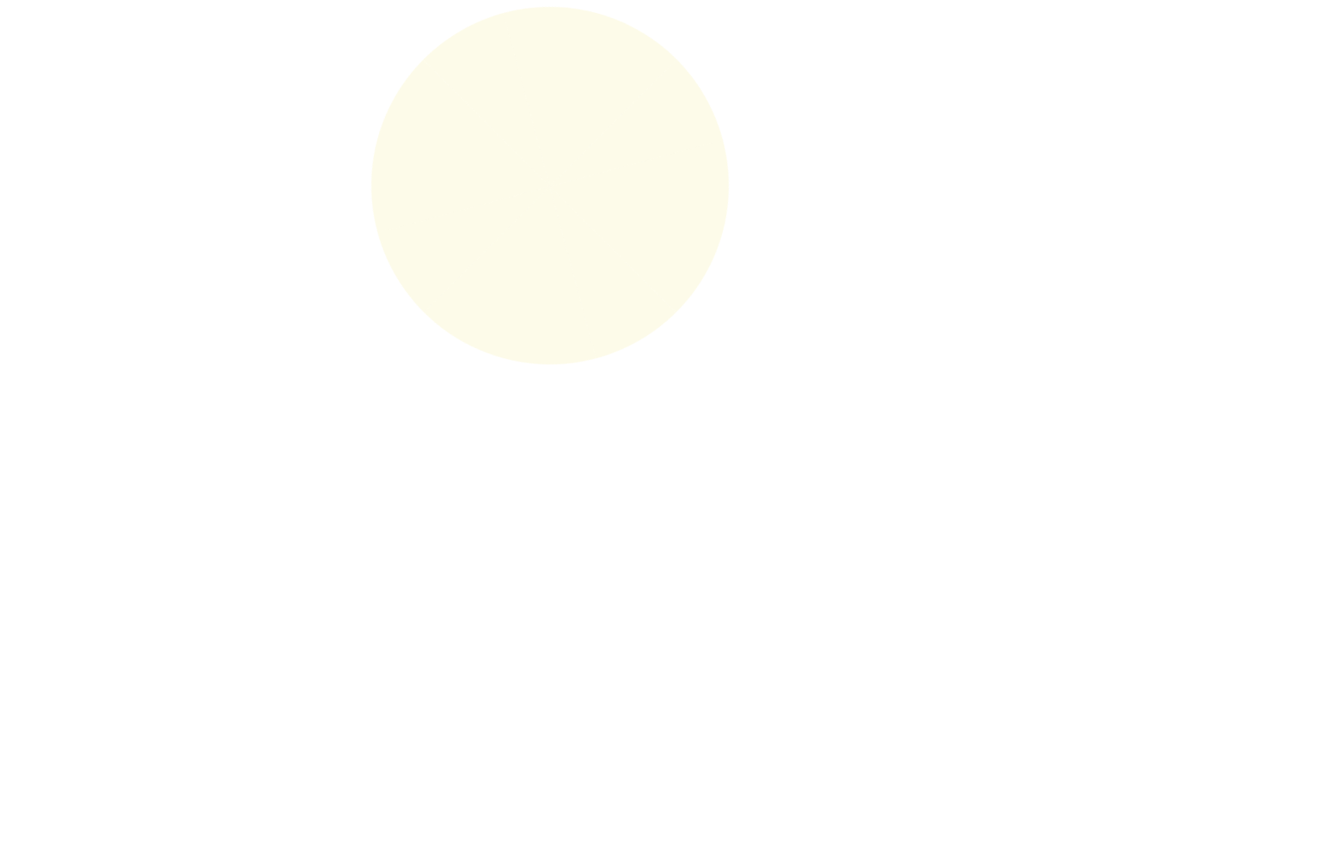
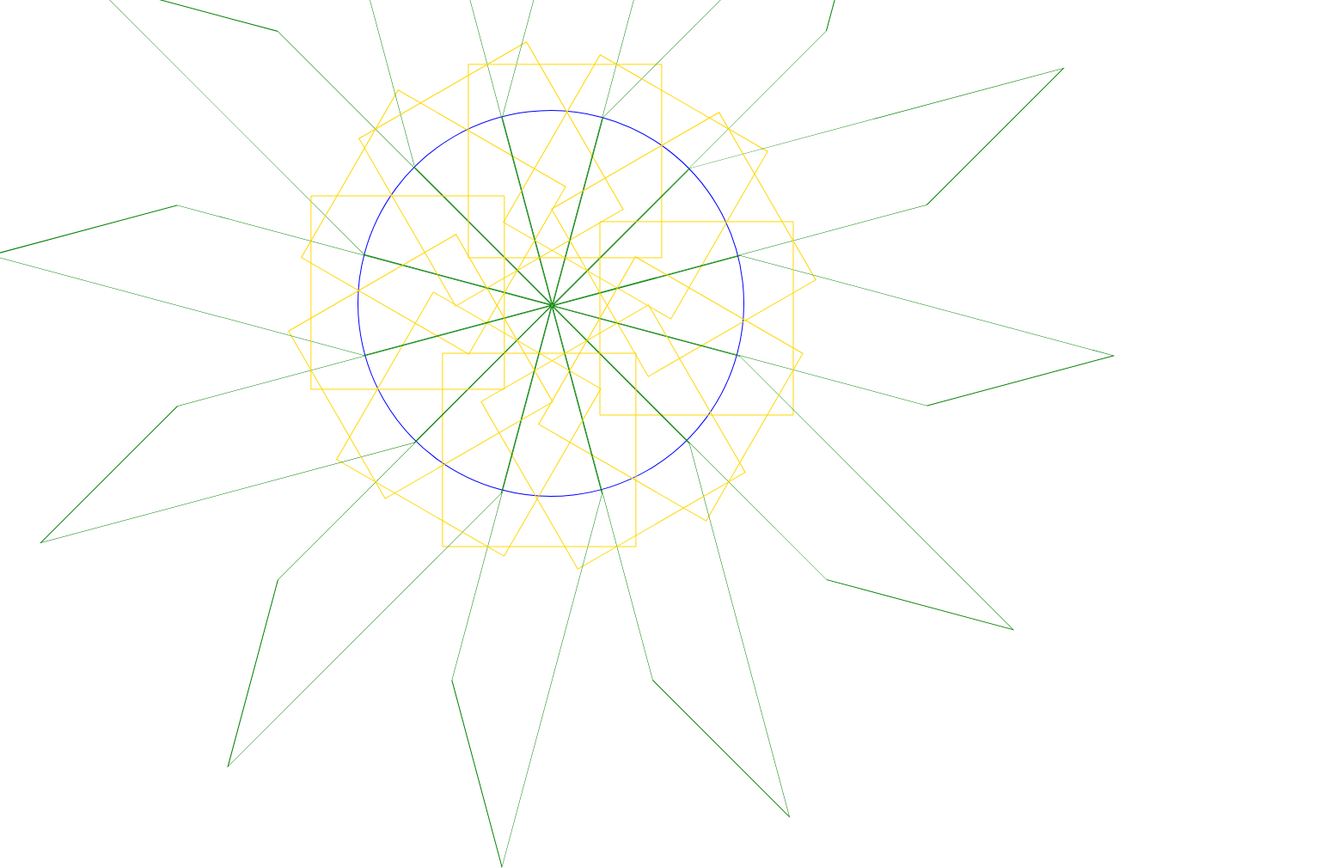
Before and after one commit to clavierbulb-green/A-Circle-of-Fifths, a plain HTML site: page index.html in a window 1280 px wide. Shown: the whole page at 86% size, 1551 px wide, since content can reach past the window. Before the commit the page ends 800 px from the top, so only its background shows below. Drawn offline with Linux system fonts and the light colour scheme.

Commit message:
Circle and sections do not move with zoom.
Add CSS Reset to make previous small adjustments in size, margins, etc.
unnecessary.
Add CSS variables for circle diameter and radius to make sizes consistent
and easy to adjust.

```diff
--- a/index.html
+++ b/index.html
@@ -3,6 +3,7 @@
 <head>
     <meta charset="UTF-8">
     <title>Circle of Fifths</title>
+    <link rel="stylesheet" href="reset.css">
     <link rel="stylesheet" href="main.css">
 </head>
 <body>
--- a/main.css
+++ b/main.css
@@ -1,122 +1,99 @@
+:root {
+    --diameter: 35vw;;
+    --radius: calc(var(--diameter) / 2);
+
+    /* variables cannot be passed in to functions (i.e. skew(), rotate()),
+     * so the following do nothing for now */
+    --num-sections: 12
+    --central-angle: calc(360deg / var(--num-sections))
+    --skew-angle: calc(90deg - var(--central-angle))
+}
+
 .circle {
-    font-size: 1em;
-    width: 26em;
-    height: 26em;
-    overflow: hidden;
-    position: fixed;
-    z-index: 10;
-    left: 50%;
+    position: absolute; /*or fixed?*/
+    border: 0.5px solid blue; /* PLACEHOLDER */
+    height: var(--diameter);
+    width: var(--diameter);
     border-radius: 50%;
-    margin-left: -13em;
+    /* move left edge of circle to center of screen */
+    left: 50vw;
+    /* move circle left by its radius to center the circle in the screen */
+    margin-left: calc(var(--radius) * -1);
+
+    margin-top: 10vw; /* PLACEHOLDER */
+    margin-bottom: 10vw; /* PLACEHOLDER */
+    transform: rotate(15deg);
+
     transition: all .3 ease;
-    transform: rotate(15deg);
+    /*overflow: hidden;*/
+    /*z-index: 10*/
+
 }
 
 .circle li {
     position: absolute;
-    font-size: 1.5em;
-    width: 10em;
-    height: 10em;
+    border: 0.5px solid green; /* PLACEHOLDER */
+    list-style: none;
+    width: var(--radius);
+    height: var(--radius);
+
+    /* Sections are rotated around the bottom-right corner of the li
+     * (i.e. the center of the circle). */
     transform-origin: 100% 100%;
-    overflow: hidden;
-    left: 50%;
-    top: 0%;
-    margin-top: -1.3em;
-    margin-left: -10em;
-    transition: border .3 ease;
 }
 
 .circle li a {
+    border: 0.5px solid gold;
+    position: absolute;
+    width: var(--radius);
+    height: var(--radius);
+    bottom: calc(var(--radius) / -4); /* PLACEHOLDER */
+    right: calc(var(--radius) / -4); /* PLACEHOLDER */
     display: block;
-    font-size: 1.18em;
-    height: 14.5em;
-    width: 14.5em;
-    position: absolute;
-    bottom: -7.25em;
-    right: -7.25em;
-    border-radius: 50%;
+    text-align: center;
     text-decoration: none;
-    color: #fff;
-    background-color: hsla(56, 83%, 88%, 0.4);
-    padding-top: 1.8em;
-    text-align: center;
-    transform: skew(-60deg) rotate(-75deg) scale(1);
-    transition: opacity 0.3s, color 0.3s;
+    transform: skew(-60deg) rotate(-75deg);
 }
 
-.circle li a span {
-    font-size: 1.1em;
-    opacity: 0.7;
-}
+/* Each successive section of the circle is rotated clockwise relative to
+ * the last section by the central angle (i.e. 30deg, or 360deg / x), where
+ * x is the number of sections.
+ * Each section is then skewed by 90deg - x, where x is the central angle.
+ */
 
 .circle li:first-child {
     transform: rotate(0) skew(60deg);
 }
-
-.circle li:nth-child(2) {
+.circle li:nth-child(2){
     transform: rotate(30deg) skew(60deg);
 }
-
-.circle li:nth-child(3) {
+.circle li:nth-child(3){
     transform: rotate(60deg) skew(60deg);
 }
-
-.circle li:nth-child(4) {
+.circle li:nth-child(4){
     transform: rotate(90deg) skew(60deg);
 }
-
-.circle li:nth-child(5) {
+.circle li:nth-child(5){
     transform: rotate(120deg) skew(60deg);
 }
-
-.circle li:nth-child(6) {
+.circle li:nth-child(6){
     transform: rotate(150deg) skew(60deg);
 }
-
-.circle li:nth-child(7) {
+.circle li:nth-child(7){
     transform: rotate(180deg) skew(60deg);
 }
-
-.circle li:nth-child(8) {
+.circle li:nth-child(8){
     transform: rotate(210deg) skew(60deg);
 }
-
-.circle li:nth-child(9) {
+.circle li:nth-child(9){
     transform: rotate(240deg) skew(60deg);
 }
-
-.circle li:nth-child(10) {
+.circle li:nth-child(10){
     transform: rotate(270deg) skew(60deg);
 }
-
-.circle li:nth-child(11) {
+.circle li:nth-child(11){
     transform: rotate(300deg) skew(60deg);
 }
-
-.circle li:nth-child(12) {
+.circle li:nth-child(12){
     transform: rotate(330deg) skew(60deg);
 }
-
-/* active style */
-.circle li.active a {
-    background-color: hsla(56, 85%, 80%, 1);
-}
-
-/* hover style */
-.circle li:not(.active) a:hover,
-.circle li:not(.active) a:active,
-.circle li:not(.active) a:focus {
-    background-color: hsla(56, 85%, 80%, 0.6);
-}
-.circle li:not(.active) a:focus {
-  position: fixed;
-}
-
-@media screen and (max-width:480px){
-  .circle{
-    font-size:.68em;
-  }
-  .circle li {
-    font-size:1.52em;
-  }
-}
--- /dev/null
+++ b/reset.css
@@ -0,0 +1,48 @@
+/* http://meyerweb.com/eric/tools/css/reset/
+   v2.0 | 20110126
+   License: none (public domain)
+*/
+
+html, body, div, span, applet, object, iframe,
+h1, h2, h3, h4, h5, h6, p, blockquote, pre,
+a, abbr, acronym, address, big, cite, code,
+del, dfn, em, img, ins, kbd, q, s, samp,
+small, strike, strong, sub, sup, tt, var,
+b, u, i, center,
+dl, dt, dd, ol, ul, li,
+fieldset, form, label, legend,
+table, caption, tbody, tfoot, thead, tr, th, td,
+article, aside, canvas, details, embed,
+figure, figcaption, footer, header, hgroup,
+menu, nav, output, ruby, section, summary,
+time, mark, audio, video {
+	margin: 0;
+	padding: 0;
+	border: 0;
+	font-size: 100%;
+	font: inherit;
+	vertical-align: baseline;
+}
+/* HTML5 display-role reset for older browsers */
+article, aside, details, figcaption, figure,
+footer, header, hgroup, menu, nav, section {
+	display: block;
+}
+body {
+	line-height: 1;
+}
+ol, ul {
+	list-style: none;
+}
+blockquote, q {
+	quotes: none;
+}
+blockquote:before, blockquote:after,
+q:before, q:after {
+	content: '';
+	content: none;
+}
+table {
+	border-collapse: collapse;
+	border-spacing: 0;
+}
```
Also changed, not shown: README.md.
